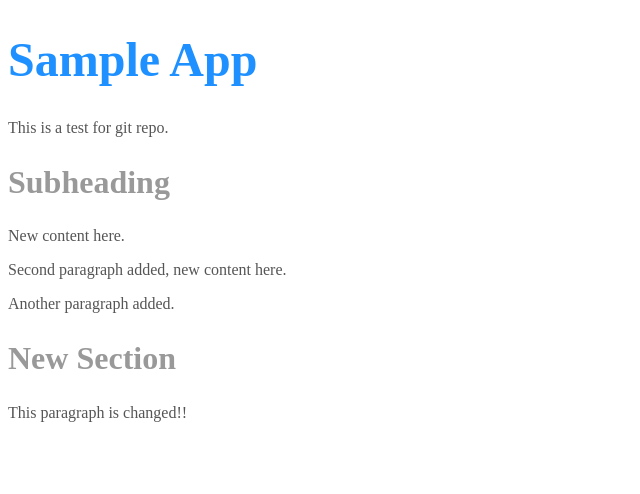
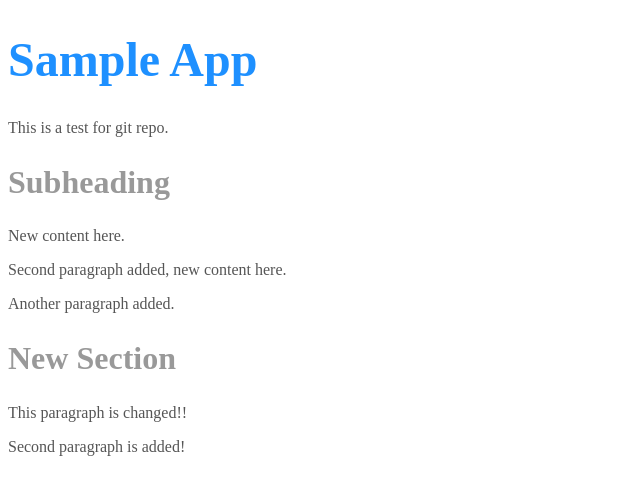
Before and after one commit to armadillo65/New-Sample-App, a plain HTML site: page index.html in a window 1280 px wide. Shown: the whole page, without its empty margins (0-640 px from the left). Drawn offline with Linux system fonts and the light colour scheme.

Commit message:
Add second paragraph

```diff
--- a/index.html
+++ b/index.html
@@ -15,6 +15,8 @@
 
     <h2>New Section</h2>
     <p>This paragraph is changed!!</p>
+    <p>Second paragraph is added!</p>
+
 
 
   </body>
```
